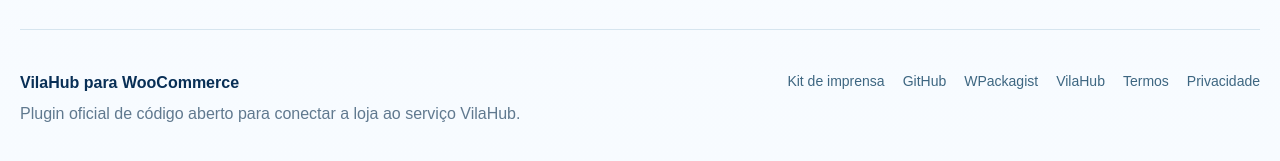
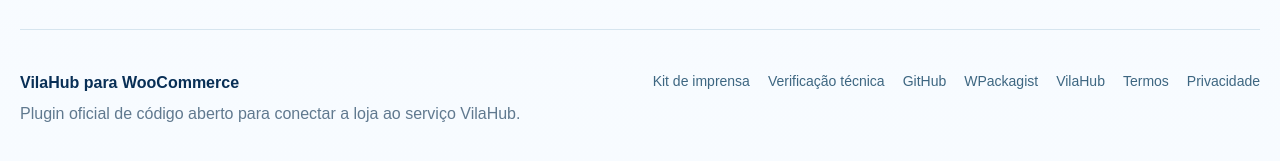
Before and after one commit to vilabrasilmarketplace/vilahub-for-woocommerce, a plain HTML site: page docs/index.html in a window 1280 px wide. Shown: the part 6283-6444 px from the top of the page. Drawn offline with Linux system fonts and the light colour scheme.

Commit message:
docs: linkar verificação técnica na página

```diff
--- a/docs/index.html
+++ b/docs/index.html
@@ -175,7 +175,7 @@ composer require wpackagist-plugin/vilahub-for-woocommerce:^1.0</code></pre>
 
     <footer>
       <div><b>VilaHub para WooCommerce</b><p>Plugin oficial de código aberto para conectar a loja ao serviço VilaHub.</p></div>
-      <div><a href="https://github.com/vilabrasilmarketplace/vilahub-for-woocommerce/releases/download/v1.0.3/VilaHub-WooCommerce-Press-Kit-1.0.3.zip">Kit de imprensa</a><a href="https://github.com/vilabrasilmarketplace/vilahub-for-woocommerce">GitHub</a><a href="https://wpackagist.org/search?q=vilahub-for-woocommerce">WPackagist</a><a href="https://vilahub.com.br">VilaHub</a><a href="https://vilahub.com.br/termos">Termos</a><a href="https://vilahub.com.br/privacidade">Privacidade</a></div>
+      <div><a href="https://github.com/vilabrasilmarketplace/vilahub-for-woocommerce/releases/download/v1.0.3/VilaHub-WooCommerce-Press-Kit-1.0.3.zip">Kit de imprensa</a><a href="https://github.com/vilabrasilmarketplace/vilahub-for-woocommerce/blob/main/VERIFICATION.md">Verificação técnica</a><a href="https://github.com/vilabrasilmarketplace/vilahub-for-woocommerce">GitHub</a><a href="https://wpackagist.org/search?q=vilahub-for-woocommerce">WPackagist</a><a href="https://vilahub.com.br">VilaHub</a><a href="https://vilahub.com.br/termos">Termos</a><a href="https://vilahub.com.br/privacidade">Privacidade</a></div>
     </footer>
 
     <script type="application/ld+json">
```
